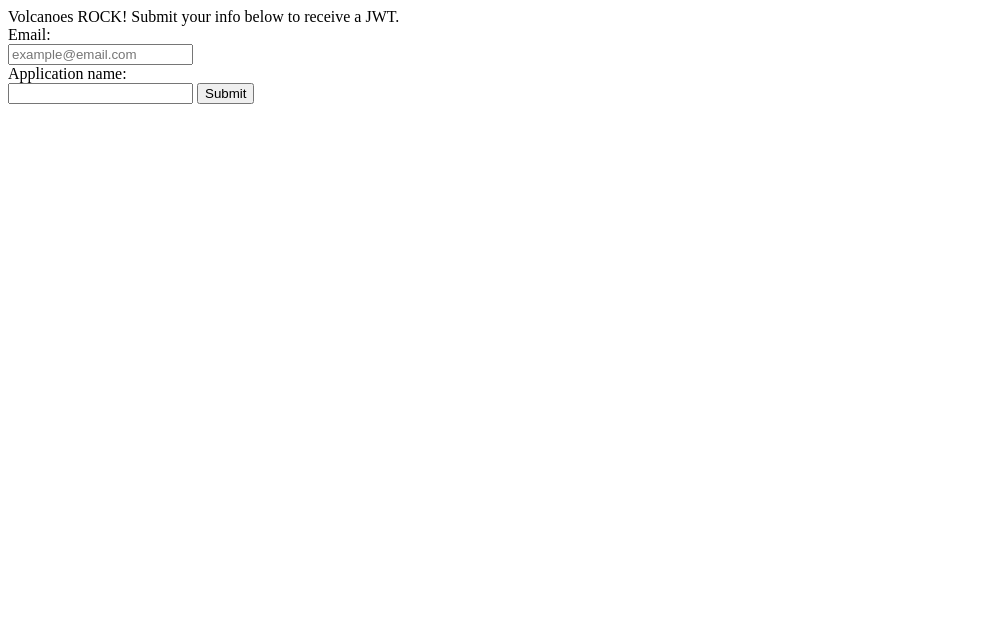
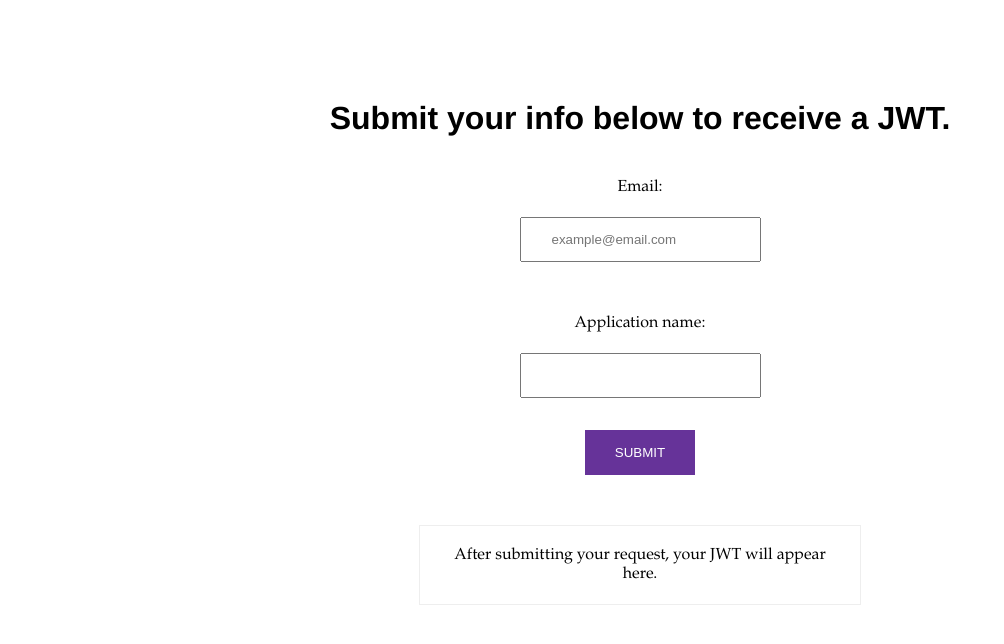
Before and after one commit to hdechat/byob-volcanoes, a website: page public/index.html in a window 1280 px wide. Shown: the whole page, without its empty margins (0-1004 px from the left). Drawn offline with Linux system fonts and the light colour scheme.

Commit message:
Add styles

```diff
--- a/public/index.html
+++ b/public/index.html
@@ -1,21 +1,27 @@
 <!DOCTYPE html>
 <html lang="en" dir="ltr">
   <head>
+    <title>BYOB</title>
+    <style type="text/css">body,button,html{text-align:center}body,html{margin:50px;font-family:'Helvetica Neue'}button{border:0;background-color:rebeccapurple;text-transform:uppercase;color:#fff;padding:15px 30px;margin:0 auto}input{padding: 13px 30px;}.form-helper-text{font-family:'Garamond';padding:20px}.error{font-size:.7em;padding:5px;height:22px;}#jwt-container{border:1px solid #eee;font-family:'Garamond';padding:20px;margin:50px auto;overflow-wrap:break-word;width:400px;}</style>
     <meta charset='utf-8'>
     <meta name='viewport' content='width=device-width, initial-scale=1.0'>
     <meta http-equiv='X-UA-Compatible'>
-    <title>BYOB</title>
   </head>
   <body>
     <header>
-      Volcanoes ROCK! Submit your info below to receive a JWT.
+      <h1>Submit your info below to receive a JWT.</h1>
     </header>
-    <section>
-      <div>Email:</div>
-      <input type='text' placeholder='example@email.com' />
-      <div>Application name:</div>
-      <input type='text' />
-      <button type='submit'>Submit</button>
-    </section>
+    <form>
+      <div class='form-helper-text'>Email:</div>
+      <input id='user-email' type='text' placeholder='example@email.com' />
+      <div class='form-helper-text error'></div>
+      <div class='form-helper-text'>Application name:</div>
+      <input id='applicaiton-name'type='text' />
+      <div class='form-helper-text error'></div>
+      <button id='submit-jwt-request' type='submit'>Submit</button>
+    </form>
+      <div id='jwt-container'>
+        After submitting your request, your JWT will appear here.
+      </div>
   </body>
 </html>
```
